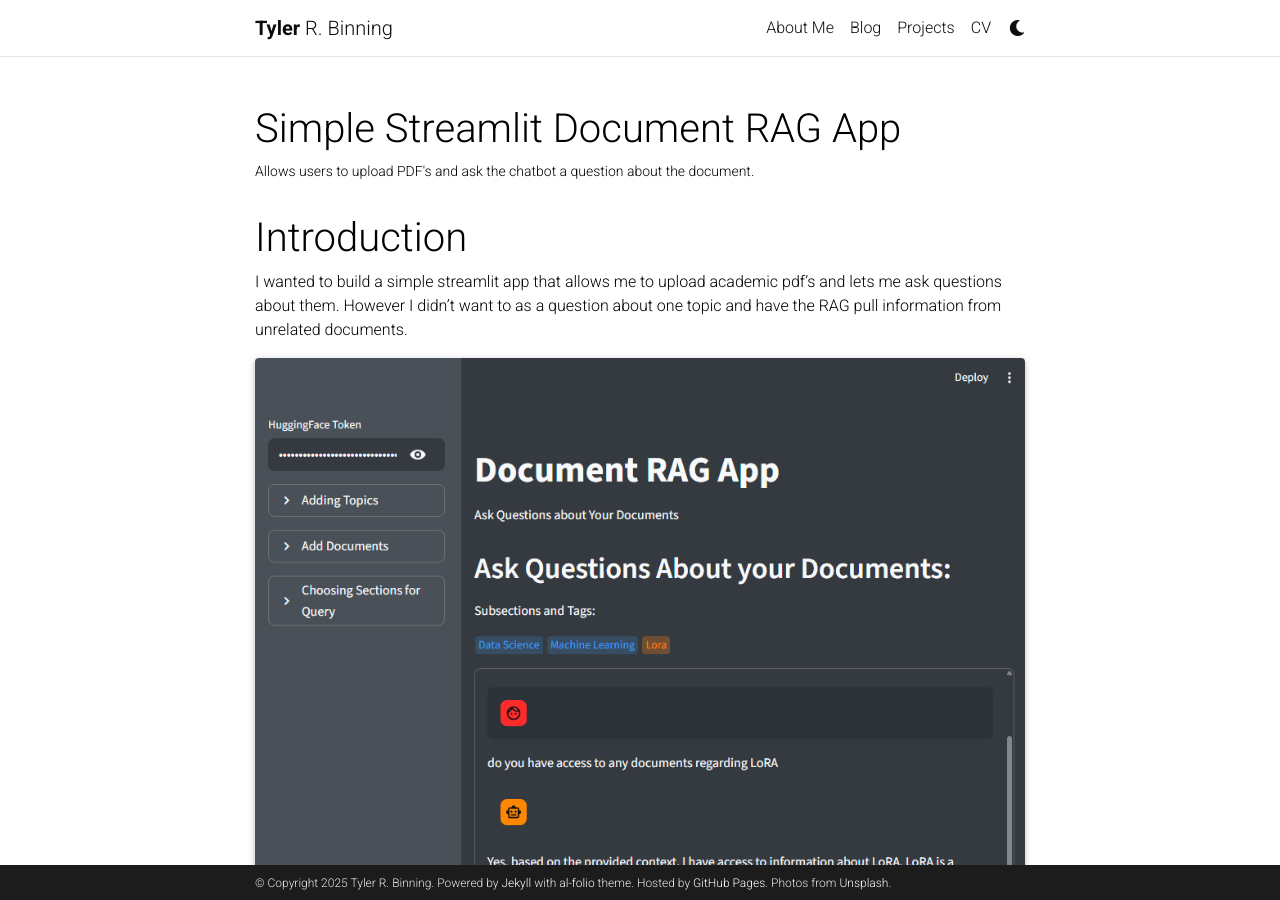
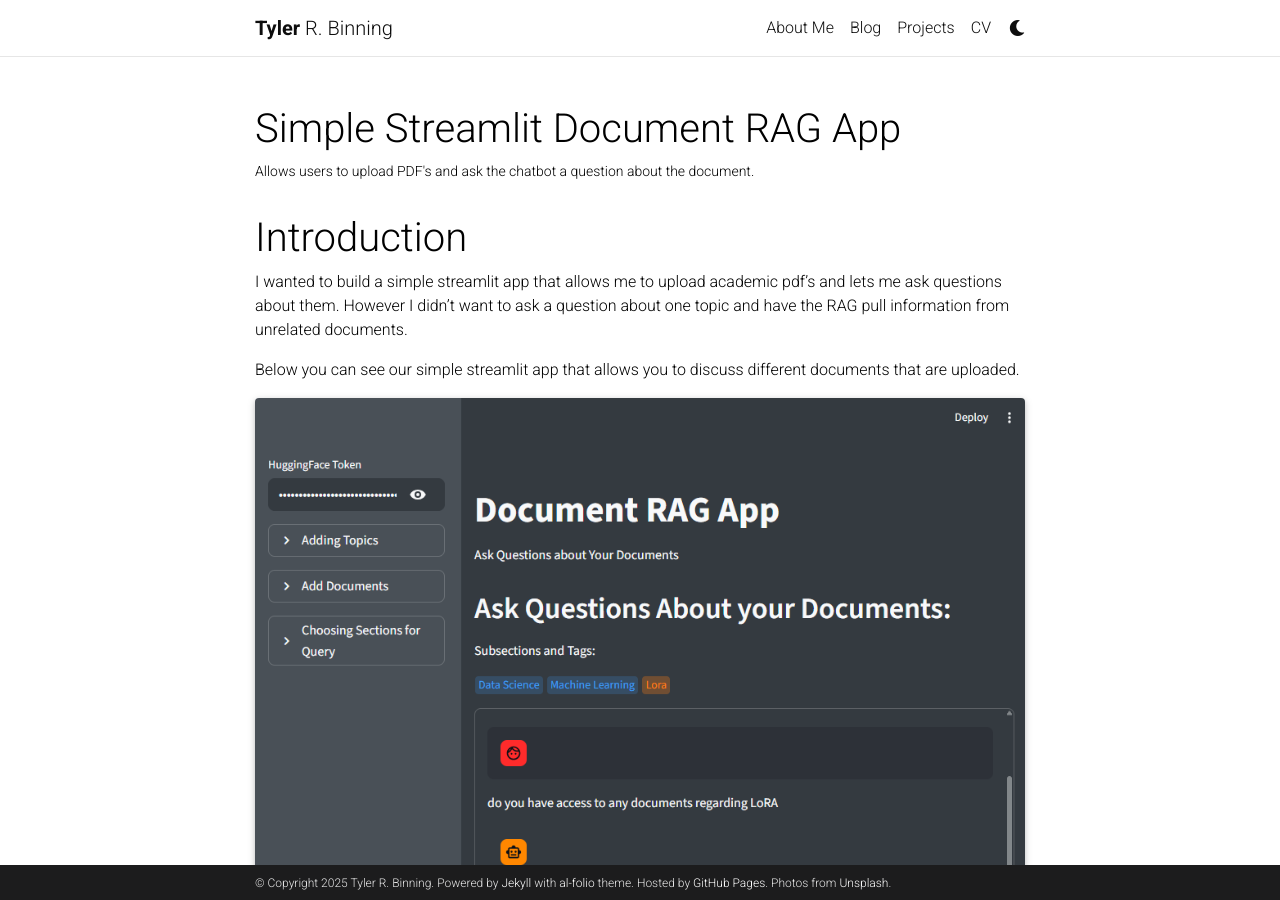
Before and after one commit to tybinning/portfolio-upgraded, a Jekyll site: the page built from _projects/1_project.md, in a window 1280 px wide and 900 px high. Built offline with Jekyll 4.4.1, drawn with Linux system fonts in a browser that asks for light colours; full-size pictures stand in for the smaller copies a plugin makes; comment, search, counter and statistics services are not loaded; a style sheet for code colours, icons or effects is not loaded; some of the changed text lies outside the part shown.

Commit message:
removed commented section

````diff
--- a/_projects/1_project.md
+++ b/_projects/1_project.md
@@ -9,7 +9,9 @@ category: work
 
 # Introduction
 
-I wanted to build a simple streamlit app that allows me to upload academic pdf's and lets me ask questions about them. However I didn't want to as a question about one topic and have the RAG pull information from unrelated documents.
+I wanted to build a simple streamlit app that allows me to upload academic pdf's and lets me ask questions about them. However I didn't want to ask a question about one topic and have the RAG pull information from unrelated documents.
+
+Below you can see our simple streamlit app that allows you to discuss different documents that are uploaded.
 
 <div class="row">
     <div class="col-sm mt-3 mt-md-0">
@@ -29,11 +31,14 @@ From there I created another two more sections within the side bar one allowing
 
 Upon further inspection you can see tags above the chatbot box. These are meant to display your current directory or scope, serving as a reminder of what documents the chatbot can access.
 
+
 # Technical Details
 
 For our chatbot I decided to use Mistral mainly because this model is open source and provides comparively better conversation styled answers.
 
 For our RAG I used Chroma to build our vector database, when uploading a document our app adds metadata to the chunks detailing the files location within our folders. This allows us to dictate our similarity search by using the filter parameter to limit the documents reviewed.
+
+
 
 # Next Steps
 
@@ -47,74 +52,3 @@ Here are some thoughts on how to expand from this project:
 - There is the availability to create agents with access tools
 
 There are lots of directions I can go with this simple app that gives me a good platform to experiment and grow my skills.
-
-
-
-
-<!-- To give your project a background in the portfolio page, just add the img tag to the front matter like so:
-
-    ---
-    layout: page
-    title: project
-    description: a project with a background image
-    img: /assets/img/12.jpg
-    --- -->
-<!--
-<div class="row">
-    <div class="col-sm mt-3 mt-md-0">
-        {% include figure.html path="assets/img/1.jpg" title="example image" class="img-fluid rounded z-depth-1" %}
-    </div>
-    <div class="col-sm mt-3 mt-md-0">
-        {% include figure.html path="assets/img/3.jpg" title="example image" class="img-fluid rounded z-depth-1" %}
-    </div>
-    <div class="col-sm mt-3 mt-md-0">
-        {% include figure.html path="assets/img/5.jpg" title="example image" class="img-fluid rounded z-depth-1" %}
-    </div>
-</div>
-<div class="caption">
-    Caption photos easily. On the left, a road goes through a tunnel. Middle, leaves artistically fall in a hipster photoshoot. Right, in another hipster photoshoot, a lumberjack grasps a handful of pine needles.
-</div>
-<div class="row">
-    <div class="col-sm mt-3 mt-md-0">
-        {% include figure.html path="assets/img/5.jpg" title="example image" class="img-fluid rounded z-depth-1" %}
-    </div>
-</div>
-<div class="caption">
-    This image can also have a caption. It's like magic.
-</div>
-
-You can also put regular text between your rows of images.
-Say you wanted to write a little bit about your project before you posted the rest of the images.
-You describe how you toiled, sweated, *bled* for your project, and then... you reveal its glory in the next row of images.
-
-
-<div class="row justify-content-sm-center">
-    <div class="col-sm-8 mt-3 mt-md-0">
-        {% include figure.html path="assets/img/6.jpg" title="example image" class="img-fluid rounded z-depth-1" %}
-    </div>
-    <div class="col-sm-4 mt-3 mt-md-0">
-        {% include figure.html path="assets/img/11.jpg" title="example image" class="img-fluid rounded z-depth-1" %}
-    </div>
-</div>
-<div class="caption">
-    You can also have artistically styled 2/3 + 1/3 images, like these.
-</div> -->
-
-
-<!-- The code is simple.
-Just wrap your images with `<div class="col-sm">` and place them inside `<div class="row">` (read more about the <a href="https://getbootstrap.com/docs/4.4/layout/grid/">Bootstrap Grid</a> system).
-To make images responsive, add `img-fluid` class to each; for rounded corners and shadows use `rounded` and `z-depth-1` classes.
-Here's the code for the last row of images above:
-
-{% raw %}
-```html
-<div class="row justify-content-sm-center">
-    <div class="col-sm-8 mt-3 mt-md-0">
-        {% include figure.html path="assets/img/6.jpg" title="example image" class="img-fluid rounded z-depth-1" %}
-    </div>
-    <div class="col-sm-4 mt-3 mt-md-0">
-        {% include figure.html path="assets/img/11.jpg" title="example image" class="img-fluid rounded z-depth-1" %}
-    </div>
-</div>
-```
-{% endraw %} -->
````
